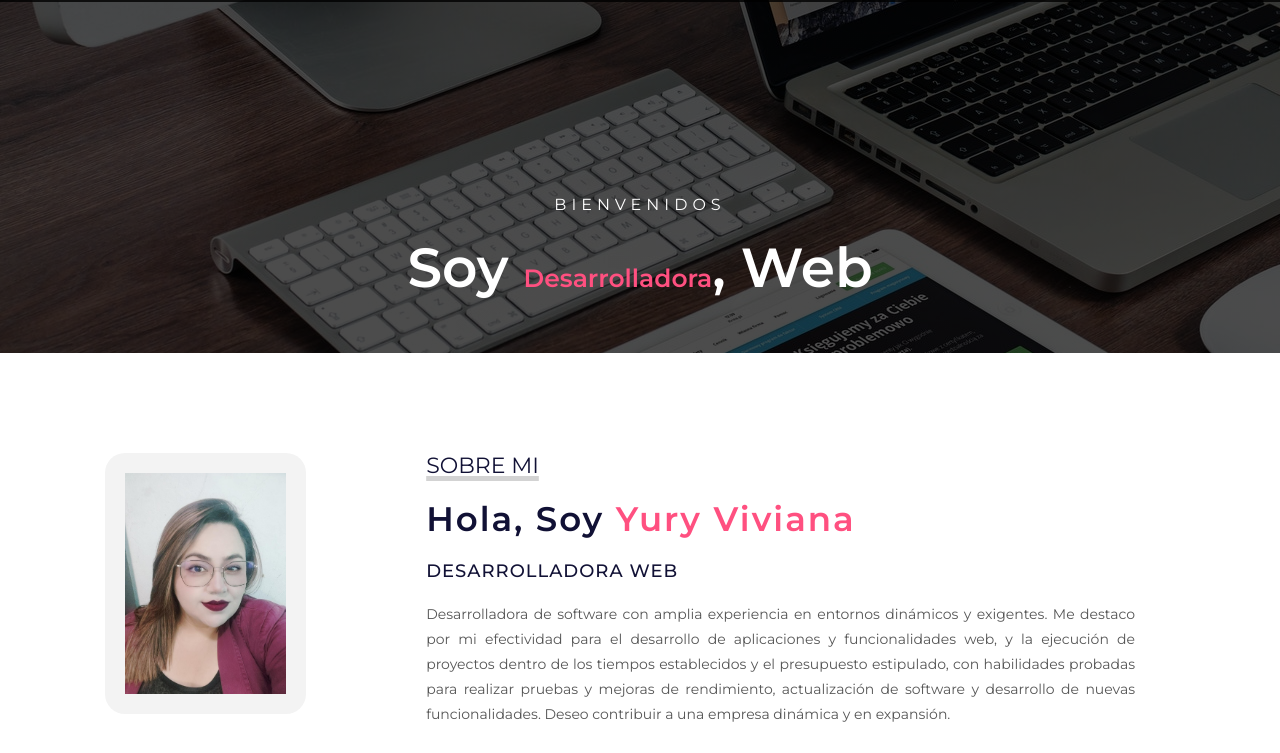
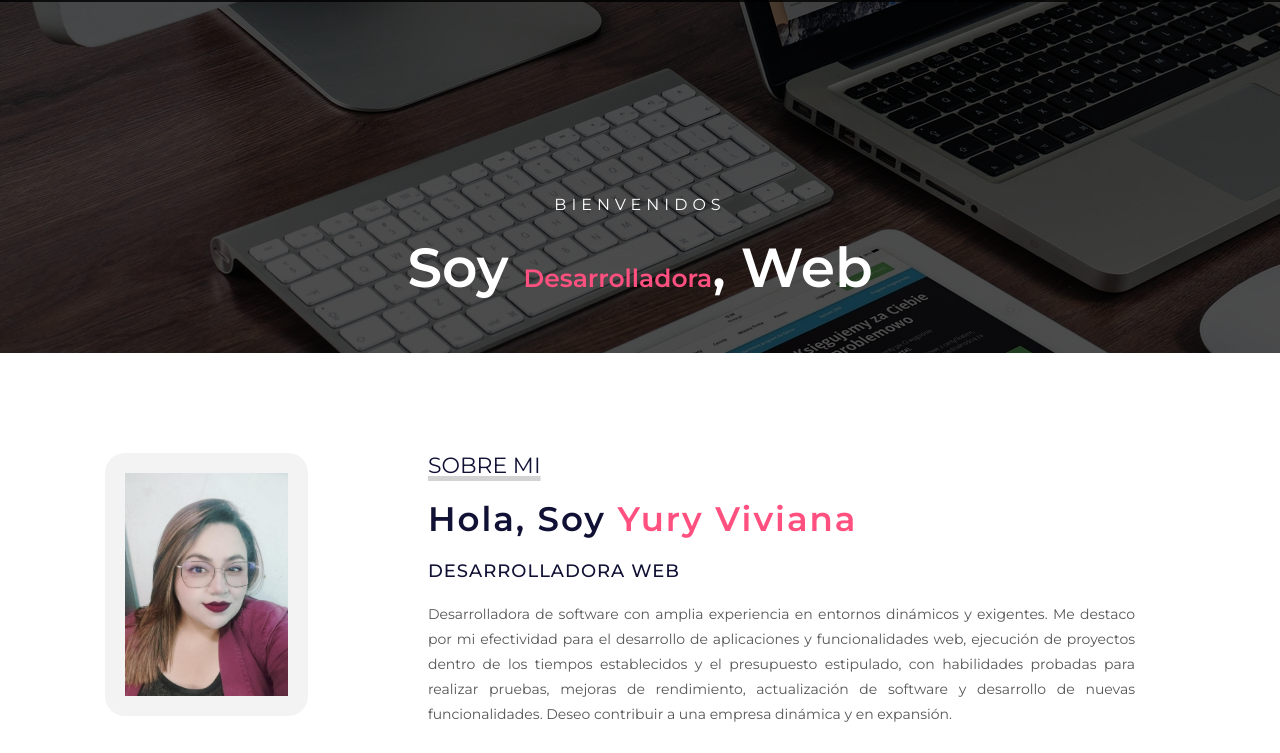
Before and after one commit to YURIVIVIANAOCAMPO/portafolioweb.github.io, a plain HTML site: page index.html in a window 1280 px wide. Shown: the part 47-800 px from the top of the page. Drawn offline with Linux system fonts and the light colour scheme.

Commit message:
Update index.html
Corrección gramatical en el index

```diff
--- a/index.html
+++ b/index.html
@@ -61,8 +61,7 @@
             <h2>Hola, Soy <span>Yury Viviana</span> </h2>
             <h3>Desarrolladora Web</h3>
             <div>
-                <p class="justify-text">Desarrolladora de software con amplia experiencia en entornos dinámicos y exigentes. Me destaco por mi efectividad para el desarrollo de aplicaciones y funcionalidades web, y la ejecución de proyectos dentro de los tiempos establecidos y el presupuesto estipulado, con habilidades probadas para realizar pruebas y mejoras de rendimiento, actualización de software y desarrollo de nuevas funcionalidades.
-                Deseo contribuir a una empresa dinámica y en expansión.</p>
+                <p class="justify-text">Desarrolladora de software con amplia experiencia en entornos dinámicos y exigentes. Me destaco por mi efectividad para el desarrollo de aplicaciones y funcionalidades web,  ejecución de proyectos dentro de los tiempos establecidos y el presupuesto estipulado, con habilidades probadas para realizar pruebas, mejoras de rendimiento, actualización de software y desarrollo de nuevas funcionalidades. Deseo contribuir a una empresa dinámica y en expansión.</p>
             </div>
             <a href="Documento/Test.pdf">Descarga el Test de mi perfil</a>
             <a href="Documento/CV_Desarrollo_Web.pdf">Descarga mi CV</a>
```
